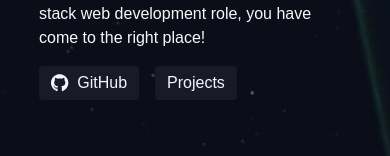
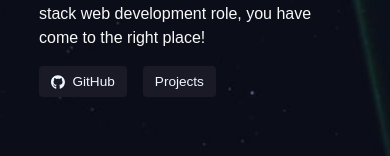
Before and after one commit to Know-Thyself/next-portfolio, a Next.js app: page / in a window 390 px wide. Shown: the part 688-844 px from the top of the page. Built offline with nearby package versions, Linux system fonts and the light colour scheme; no server answers; the database is empty.

Commit message:
adjusted buttons' and icon's sizes for mobile view

```diff
--- a/styles/home.module.css
+++ b/styles/home.module.css
@@ -94,6 +94,18 @@
   color: var(--buttons-color);
 }
 
+@media screen and (max-width: 400px) {
+
+  .link {
+    font-size: 0.85rem;
+  }
+
+  .link .fa-github {
+    font-size: 0.9rem;
+
+  }
+}
+
 @media screen and (min-width: 667px) {
   .home {
     text-align: left;
```
